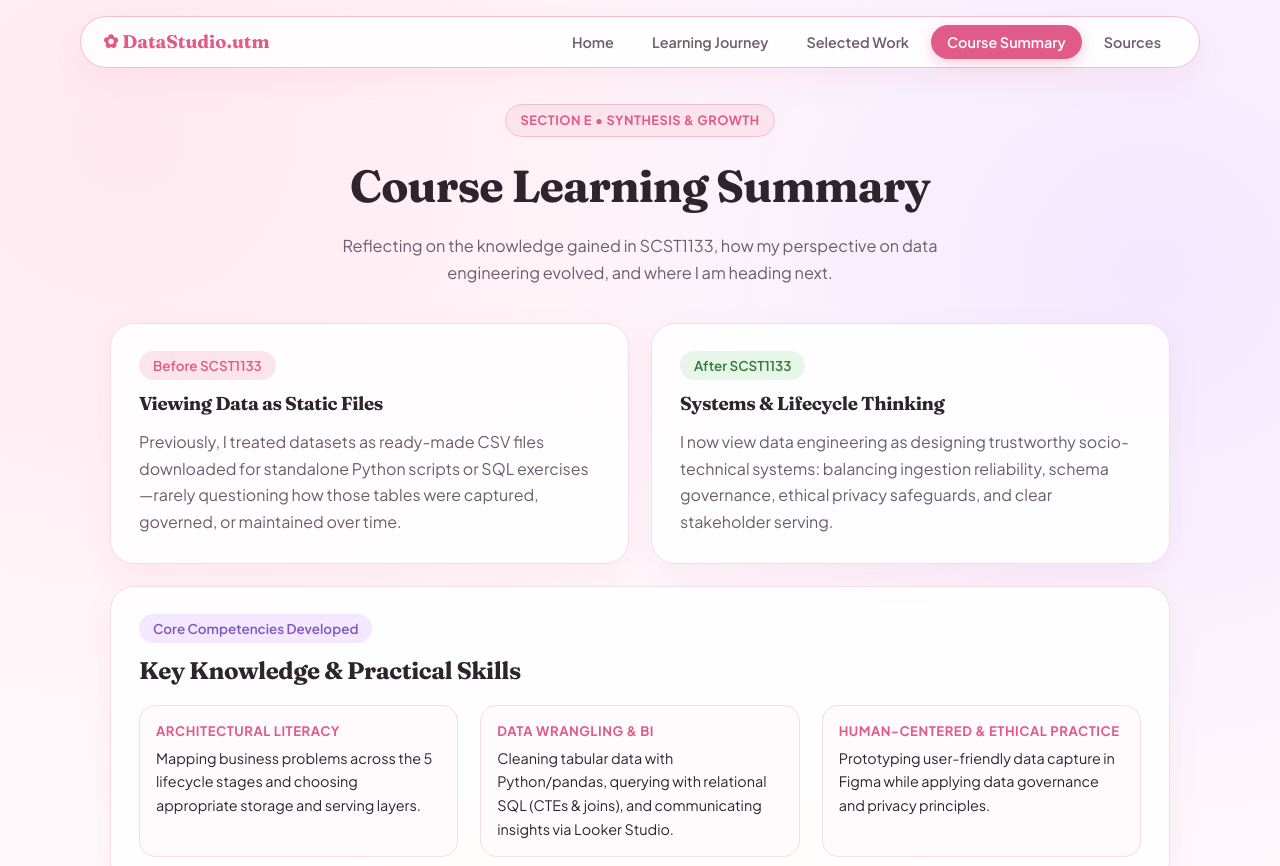
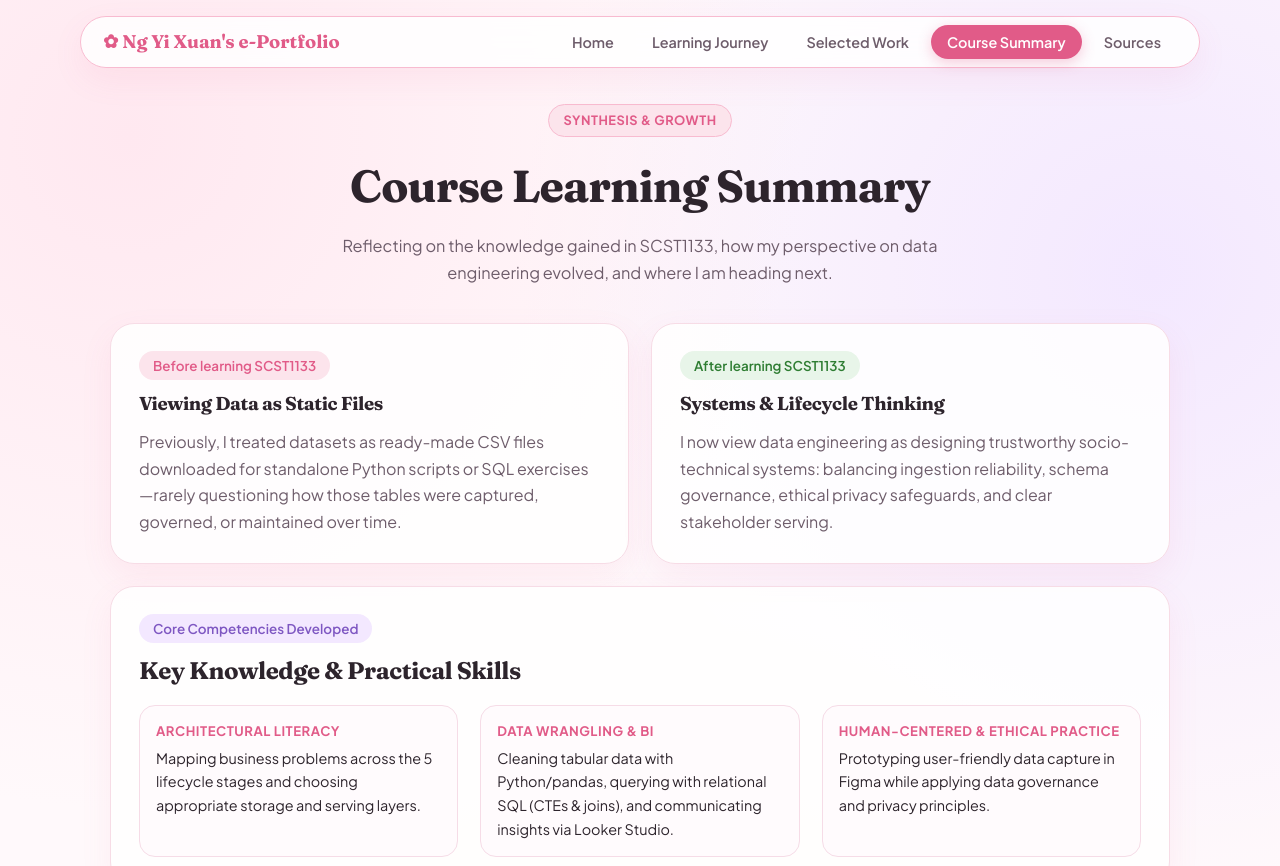
Before and after one commit to yixuanng26/yixuanng26.github.io, a plain HTML site: page summary.html in a window 1280 px wide. Shown: the top 866 px of the page. Drawn offline with Linux system fonts and the light colour scheme.

Commit message:
Update summary.html

```diff
--- a/summary.html
+++ b/summary.html
@@ -3,13 +3,13 @@
 <head>
   <meta charset="UTF-8" />
   <meta name="viewport" content="width=device-width, initial-scale=1.0" />
-  <title>Course Summary | SCST1133 e-Portfolio</title>
+  <title>Course Summary | Ng Yi Xuan's e-Portfolio</title>
   <link rel="stylesheet" href="style.css" />
 </head>
 <body>
 
   <nav class="navbar">
-    <a href="index.html" class="brand">✿ DataStudio.utm</a>
+    <a href="index.html" class="brand">✿ Ng Yi Xuan's e-Portfolio</a>
     <ul class="nav-links">
       <li><a href="index.html">Home</a></li>
       <li><a href="journey.html">Learning Journey</a></li>
@@ -21,7 +21,7 @@
 
   <main class="container">
     <header class="page-header">
-      <span class="badge-pill">Section E • Synthesis &amp; Growth</span>
+      <span class="badge-pill">Synthesis &amp; Growth</span>
       <h1>Course Learning Summary</h1>
       <p>Reflecting on the knowledge gained in SCST1133, how my perspective on data engineering evolved, and where I am heading next.</p>
     </header>
@@ -29,7 +29,7 @@
     <section class="bento-grid">
       <!-- Mindset Shift -->
       <div class="card span-6">
-        <span class="tag rose">Before SCST1133</span>
+        <span class="tag rose">Before learning SCST1133</span>
         <h3 style="margin: 10px 0;">Viewing Data as Static Files</h3>
         <p style="color: var(--text-muted);">
           Previously, I treated datasets as ready-made CSV files downloaded for standalone Python scripts or SQL exercises—rarely questioning how those tables were captured, governed, or maintained over time.
@@ -37,7 +37,7 @@
       </div>
 
       <div class="card span-6">
-        <span class="tag sage">After SCST1133</span>
+        <span class="tag sage">After learning SCST1133</span>
         <h3 style="margin: 10px 0;">Systems &amp; Lifecycle Thinking</h3>
         <p style="color: var(--text-muted);">
           I now view data engineering as designing trustworthy socio-technical systems: balancing ingestion reliability, schema governance, ethical privacy safeguards, and clear stakeholder serving.
@@ -78,7 +78,7 @@
   </main>
 
   <footer>
-    SCST1133 Introduction to Data Engineering • UTM Faculty of Computing
+    SCST1133 Data Engineering Ecosystem • UTM Faculty of Computing
   </footer>
 
 </body>
```
